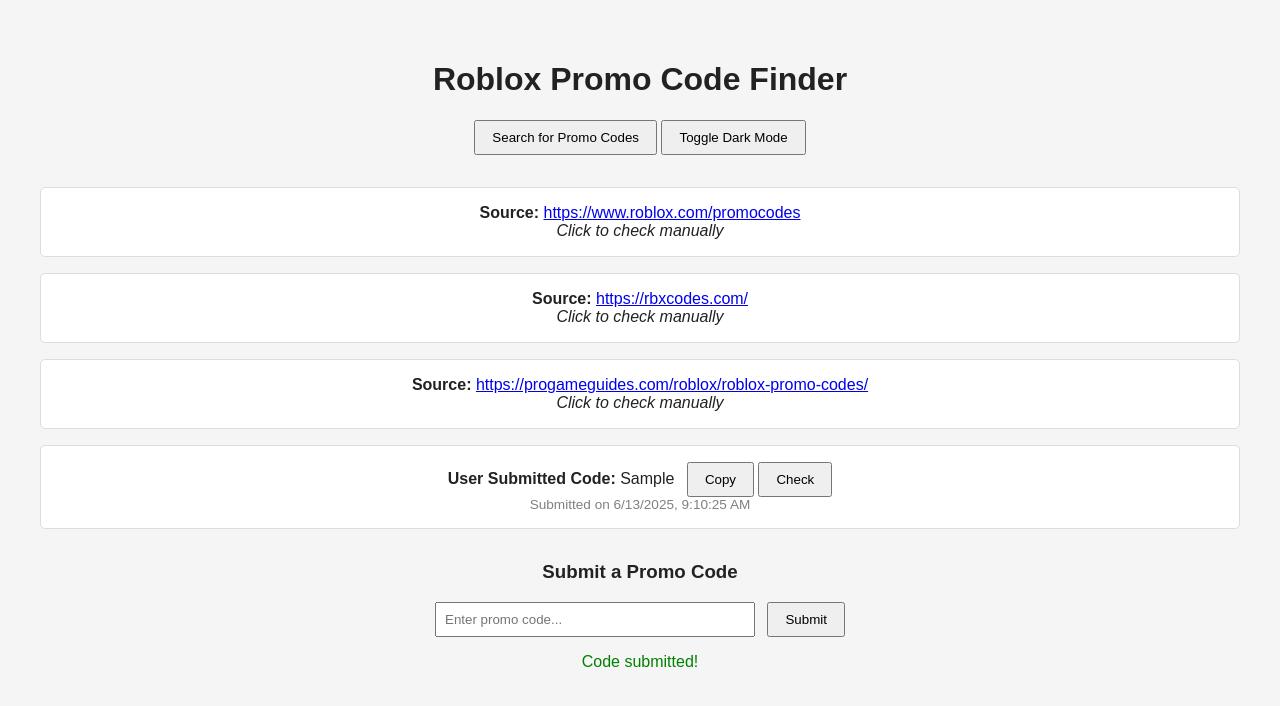
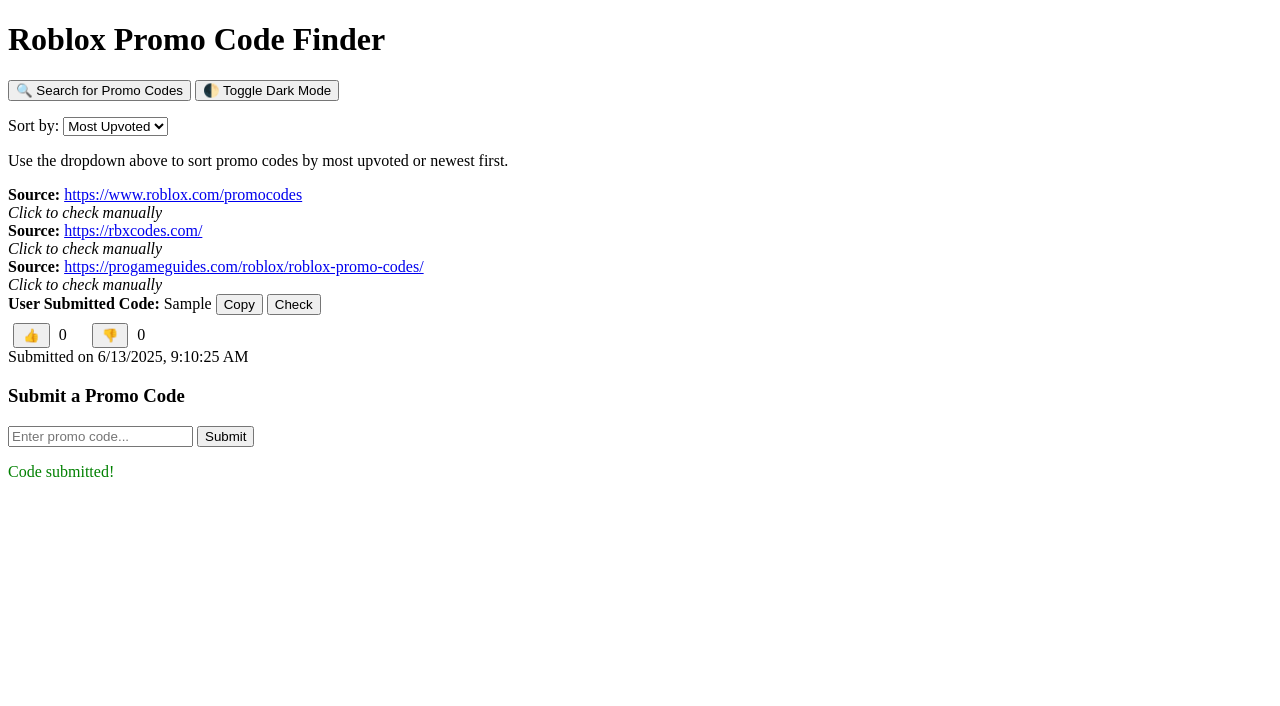
Before and after one commit to DeaconM06/roblox-promo-finder, a plain HTML site: page index.html in a window 1280 px wide. Both pictures are taken after typing "Sample" into the empty fields and a click on the button "Submit". Drawn offline with Linux system fonts and the light colour scheme.

Commit message:
Update index.html

```diff
--- a/index.html
+++ b/index.html
@@ -5,57 +5,39 @@
   <meta name="viewport" content="width=device-width, initial-scale=1.0" />
   <title>Roblox Promo Code Finder</title>
   <style>
-    body {
-      font-family: Arial, sans-serif;
-      background: #f5f5f5;
-      color: #222;
-      padding: 2rem;
-      text-align: center;
-      transition: background 0.3s, color 0.3s;
+    .vote {
+      margin-top: 0.5rem;
     }
-    .dark-mode {
-      background: #1e1e1e;
-      color: #eee;
+    .vote button {
+      margin: 0 5px;
+      padding: 0.2rem 0.5rem;
     }
-    #results {
-      margin-top: 2rem;
+    .vote span {
+      display: inline-block;
+      min-width: 1.5rem;
     }
-    .code {
-      background: white;
-      border: 1px solid #ddd;
-      padding: 1rem;
-      margin-bottom: 1rem;
-      border-radius: 5px;
-      transition: background 0.3s;
-    }
-    .dark-mode .code {
-      background: #2c2c2c;
-      border-color: #444;
-    }
-    form {
-      margin-top: 2rem;
-    }
-    input[type="text"] {
-      padding: 0.5rem;
-      width: 300px;
-      margin-right: 0.5rem;
-    }
-    button {
-      padding: 0.5rem 1rem;
-    }
-    .copy-btn, .vote-btn {
-      margin-left: 0.5rem;
-    }
-    .timestamp {
-      font-size: 0.85rem;
-      color: gray;
+    .sort-controls {
+      margin: 1rem 0;
     }
   </style>
 </head>
 <body>
   <h1>Roblox Promo Code Finder</h1>
-  <button onclick="fetchPromoCodes()">Search for Promo Codes</button>
-  <button onclick="toggleDarkMode()">Toggle Dark Mode</button>
+  <button onclick="fetchPromoCodes()">🔍 Search for Promo Codes</button>
+  <button onclick="toggleDarkMode()">🌓 Toggle Dark Mode</button>
+
+  <div class="sort-controls">
+    <label for="sortMode">Sort by: </label>
+    <select id="sortMode" onchange="fetchPromoCodes()">
+      <option value="votes">Most Upvoted</option>
+      <option value="newest">Newest</option>
+    </select>
+  </div>
+
+  <div>
+    <p>Use the dropdown above to sort promo codes by most upvoted or newest first.</p>
+  </div>
+
   <div id="results"></div>
 
   <form onsubmit="submitCode(event)">
@@ -68,6 +50,7 @@
   <script>
     const STORAGE_KEY = 'userPromoCodes';
     const MODE_KEY = 'themeMode';
+    const VOTE_TRACK_KEY = 'votedCodes';
 
     function loadStoredCodes() {
       try {
@@ -86,6 +69,20 @@
       }
     }
 
+    function getVoteTracker() {
+      try {
+        return JSON.parse(localStorage.getItem(VOTE_TRACK_KEY)) || {};
+      } catch {
+        return {};
+      }
+    }
+
+    function updateVoteTracker(code, direction) {
+      const tracker = getVoteTracker();
+      tracker[code] = direction;
+      localStorage.setItem(VOTE_TRACK_KEY, JSON.stringify(tracker));
+    }
+
     function toggleDarkMode() {
       document.body.classList.toggle('dark-mode');
       localStorage.setItem(MODE_KEY, document.body.classList.contains('dark-mode') ? 'dark' : 'light');
@@ -100,6 +97,7 @@
 
     let userCodes = loadStoredCodes();
 
+    // Consider adding toggle buttons above this function to switch between 'Newest' and 'Most Upvoted' sorting modes.
     async function fetchPromoCodes() {
       const results = document.getElementById('results');
       results.innerHTML = '<p>Searching...</p>';
@@ -116,11 +114,29 @@
         })
       );
 
-      const submittedCodes = userCodes.map(({ code, timestamp }) => {
+      const sortMode = document.getElementById('sortMode').value;
+      let sortedCodes = [...userCodes];
+
+      if (sortMode === 'votes') {
+        sortedCodes.sort((a, b) => (b.up - b.down) - (a.up - a.down));
+      } else {
+        sortedCodes.sort((a, b) => b.timestamp - a.timestamp);
+      }
+
+      const submittedCodes = sortedCodes.map(({ code, timestamp, up = 0, down = 0 }) => {
         const formattedTime = new Date(timestamp).toLocaleString();
-        return `<div class='code'><strong>User Submitted Code:</strong> ${code}
+        const voteTracker = getVoteTracker();
+        const tag = up > down ? '✅ Likely Working' : down > up ? '❌ Unlikely Working' : '';
+        return `<div class='code'><strong>User Submitted Code:</strong> ${code} ${tag ? `<span> - ${tag}</span>` : ''}
           <button class='copy-btn' onclick="copyCode('${code}')">Copy</button>
-          <button onclick="checkCode('${code}')">Check</button>
+          <button onclick="checkCode('${code}', this)">Check</button>
+          <span class="check-result" id="result-${code}"></span>
+          <div class='vote'>
+            <button onclick="voteCode('${code}', 'up')" ${voteTracker[code] ? 'disabled' : ''}>👍</button>
+            <span id="up-${code}">${up}</span>
+            <button onclick="voteCode('${code}', 'down')" ${voteTracker[code] ? 'disabled' : ''}>👎</button>
+            <span id="down-${code}">${down}</span>
+          </div>
           <div class='timestamp'>Submitted on ${formattedTime}</div>
         </div>`;
       });
@@ -142,7 +158,7 @@
       }
 
       const timestamp = Date.now();
-      userCodes.push({ code: newCode, timestamp });
+      userCodes.push({ code: newCode, timestamp, up: 0, down: 0 });
       saveStoredCodes(userCodes);
       codeInput.value = '';
       feedback.textContent = "Code submitted!";
@@ -150,8 +166,15 @@
       fetchPromoCodes();
     }
 
-    function checkCode(code) {
-      alert(`This feature would verify the code: ${code} (demo placeholder)`);
+    function checkCode(code, button) {
+      const resultSpan = document.getElementById(`result-${code}`);
+      resultSpan.textContent = ' ⏳ Checking...';
+      button.disabled = true;
+      setTimeout(() => {
+        const isValid = Math.random() > 0.5;
+        resultSpan.textContent = isValid ? ' ✅ Valid' : ' ❌ Invalid';
+        button.disabled = false;
+      }, 1000);
     }
 
     function copyCode(code) {
@@ -160,6 +183,23 @@
       });
     }
 
+    function voteCode(code, direction) {
+      const voteTracker = getVoteTracker();
+      if (voteTracker[code]) return;
+
+      const index = userCodes.findIndex(c => c.code === code);
+      if (index !== -1) {
+        if (direction === 'up') {
+          userCodes[index].up = (userCodes[index].up || 0) + 1;
+        } else if (direction === 'down') {
+          userCodes[index].down = (userCodes[index].down || 0) + 1;
+        }
+        saveStoredCodes(userCodes);
+        updateVoteTracker(code, direction);
+        fetchPromoCodes();
+      }
+    }
+
     setInterval(fetchPromoCodes, 10 * 60 * 1000);
     applySavedTheme();
     fetchPromoCodes();
```
